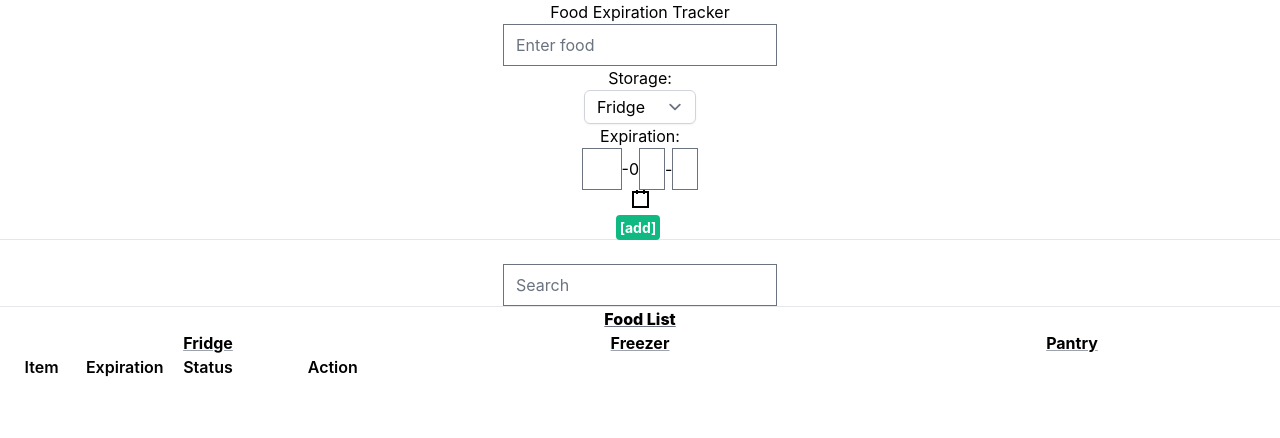
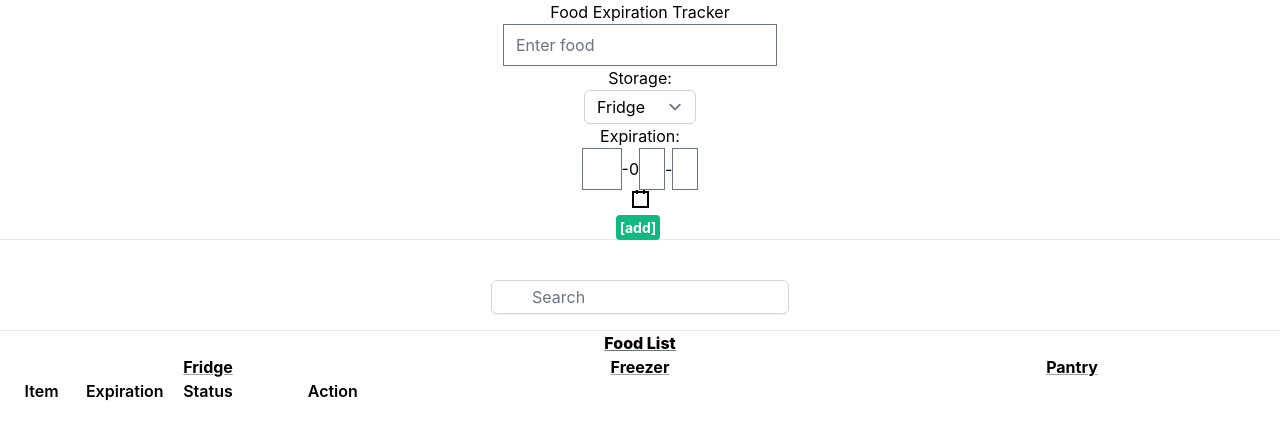
Before and after one commit to evening/expiration-tracker, a React (Create React App) app: page / in a window 1280 px wide. Shown: the top 438 px of the page. Built offline with nearby package versions, Linux system fonts and the light colour scheme.

Commit message:
Update SearchBar.tsx
add basic styles

```diff
--- a/src/components/SearchBar.tsx
+++ b/src/components/SearchBar.tsx
@@ -7,12 +7,16 @@
 
 const SearchBar = ({ searchTerm, setSearchTerm }: SearchBarProps) => {
   return (
-    <div>
+    <div className='py-4'>
+      <label htmlFor="search" className="mb-2 text-sm font-medium text-gray-900 sr-only dark:text-white"> Search </label>
           <input
-        type="text"
+          type="search"
+          id="search"
+          className='py-1 px-2 pl-10 border border-gray-300 rounded-md shadow-sm focus:outline-none focus:ring-emerald-500 focus:border-emerald-500'
           placeholder="Search"
           onChange={(e) => { setSearchTerm(e.target.value) }}
           value={searchTerm}
+          required
           />
       </div>
   )
```
Lines whose indentation alone changed are shown as unchanged.
